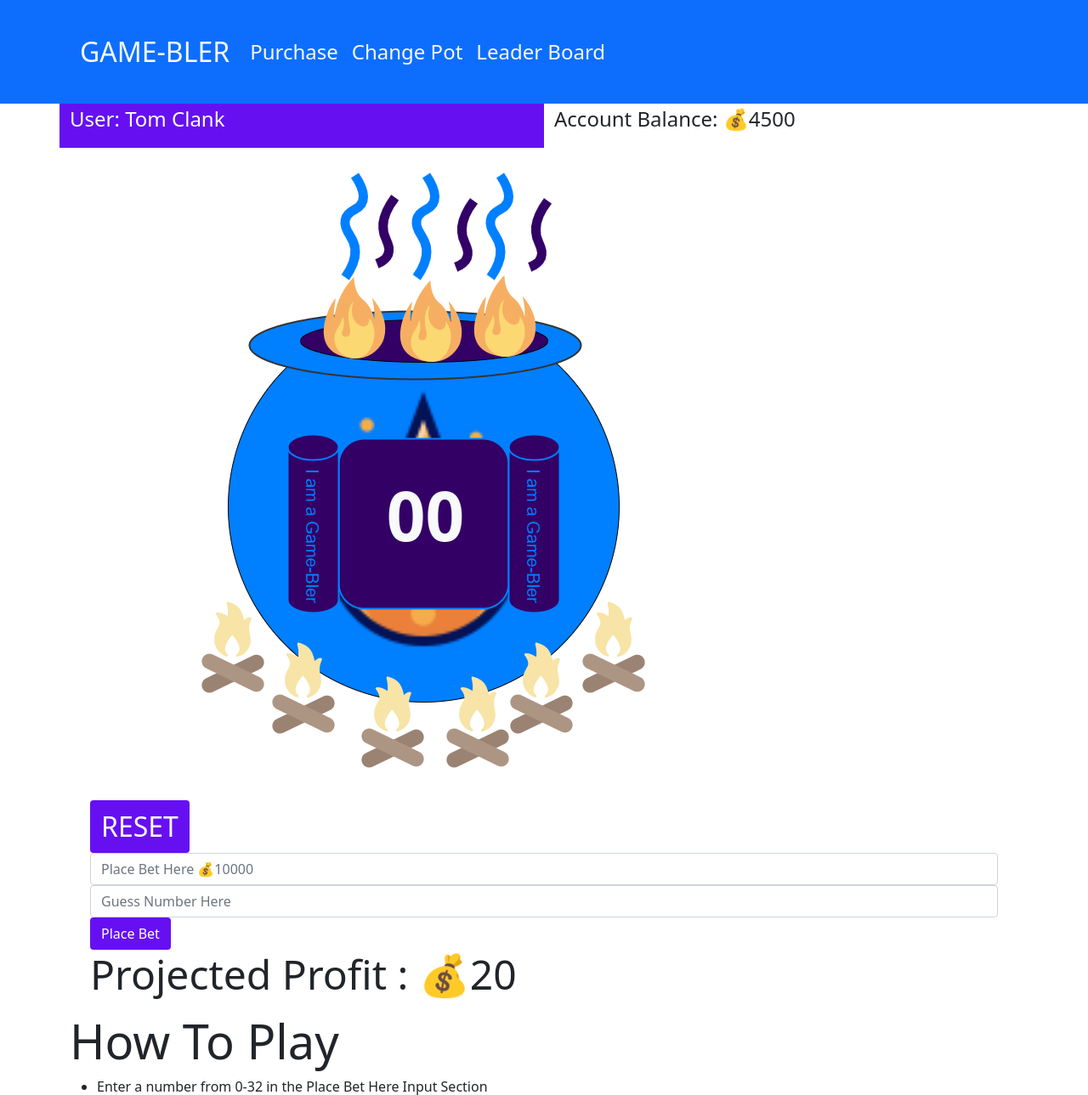
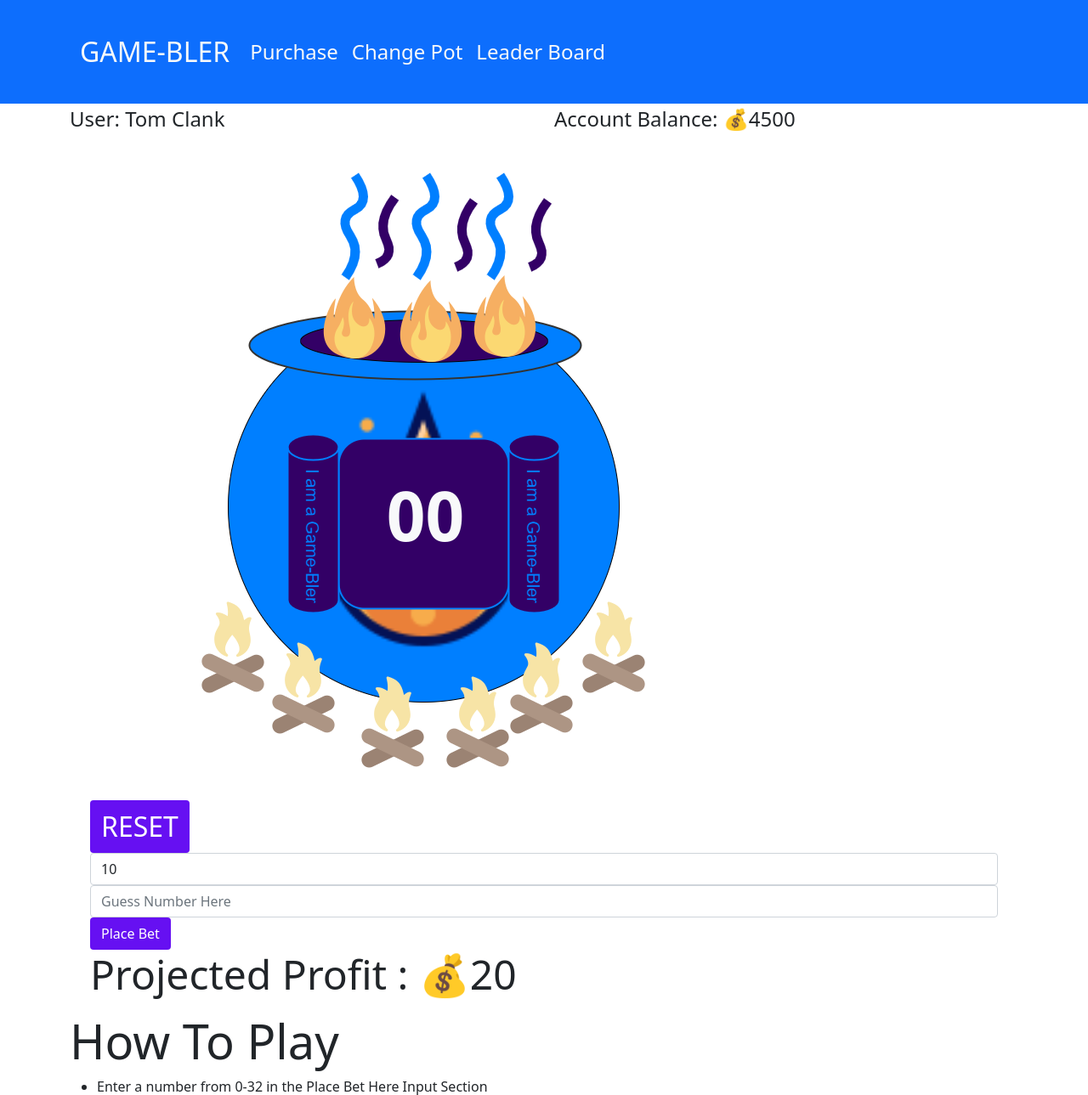
Before and after one commit to shaundiyoung/Gambling, a Flask app: page /landing in a window 1280 px wide. Shown: the top 1289 px of the page at 85% size. Run offline with Flask 2, Linux system fonts and the light colour scheme.

```diff
--- a/static/js/index.js
+++ b/static/js/index.js
@@ -7,8 +7,16 @@ let cash = document.getElementById('bal');
 let val = document.getElementById('val');
 let guess = document.getElementById('guess');
 
+
+
+val.addEventListener('mouseover', () =>{
+    document.getElementById('Profit').innerText = 0+val.value*2;
+});
+val.addEventListener('mouseout', () =>{
+    document.getElementById('Profit').innerText = 0+val.value*2;
+});
 function randomNum(){
-    if (finishDate >= 30000){
+    if (finishDate >= 7000){
         finishDate = 0;
     }
     else{
--- a/templates/index.html
+++ b/templates/index.html
@@ -42,7 +42,7 @@
     <div>
         <div class="container">
             <div class="row" style="font-size: 1.5rem;">
-                <div class="col purple thick-text" id="user">
+                <div class="col thick-text" id="user">
                     <p> <span>User:</span> <span id="user"> Tom Clank</span></p>
                 </div>
                 <div class="col">
@@ -59,21 +59,22 @@
                 </audio>
                 <!-- <img class="w-100 h-80" src="{{ url_for('static', filename='images/GamblingPot.png') }}" alt=""> -->
             </div>
-            <div class="col container">                <div>
+            <div class="col container">
+              <div>
                   <div class="container">
-                <button onclick="randomNum()" class="btn purple" style="font-size: 2rem;">
+                <button class="btn purple" style="font-size: 2rem;">
                   RESET
                 </button>
-                  <input class="form-control" type="number" name="val" id="val" max="1000000000000" min="10" placeholder="Place Bet Here &#128176;10000">
+                  <input class="form-control" type="number" name="val" id="val" min="10" placeholder="Place Bet Here &#128176;10000" value="10">
                   <input class="form-control" type="number" name="guess" id="guess" min="0" max="32" placeholder="Guess Number Here">
-                  <button class="btn purple" onclick="submitVal()">
+                  <button onclick="randomNum()" class="btn purple" onclick="submitVal()">
                     Place Bet
                   </button>
                   <div>
                     <p class="display-5">Projected Profit : <span> &#128176;</span><span id="Profit">20</span></p>
                   </div>
                 </div>
-                </div>
+              </div>
               <h5 class="display-4">How To Play</h5>
               <div>
                 <ul>
```
Also changed, not shown: 1 other file.
